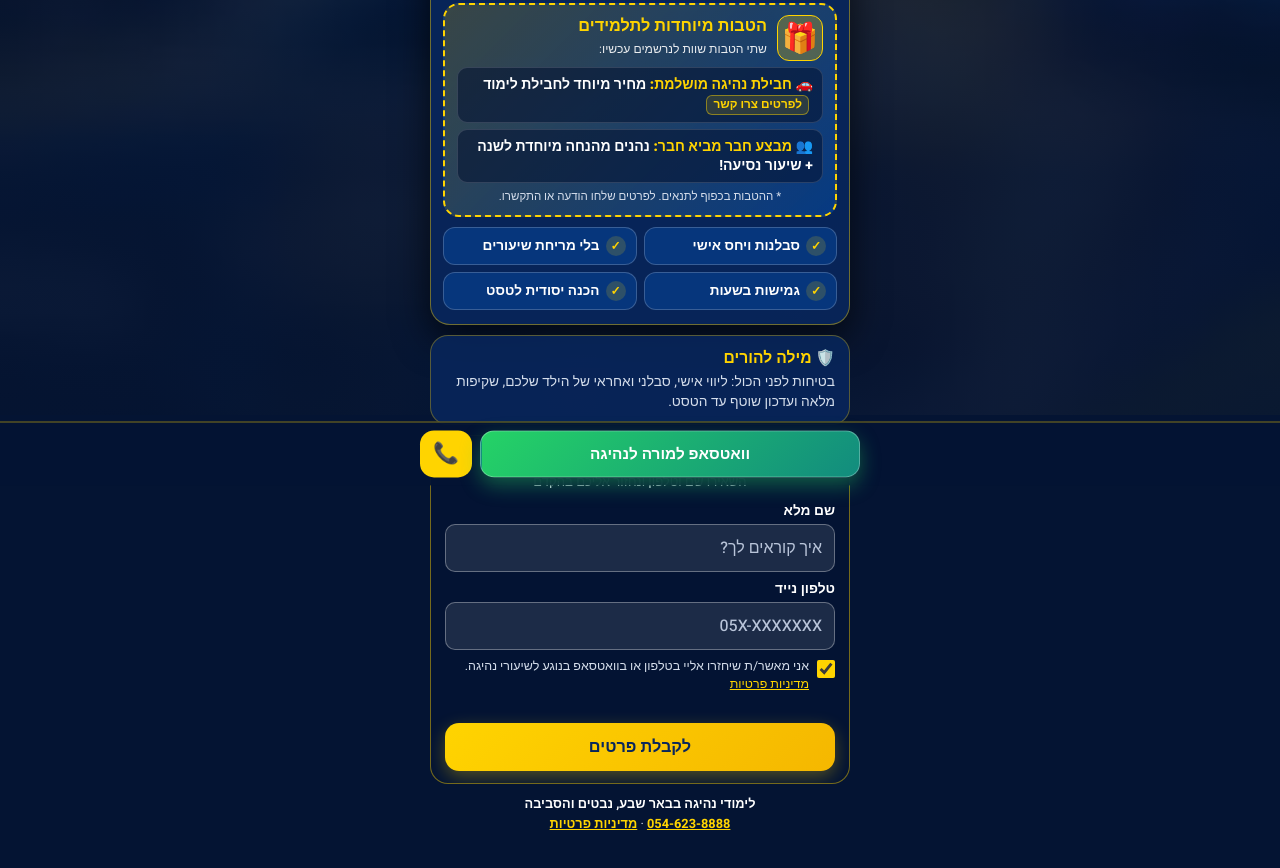
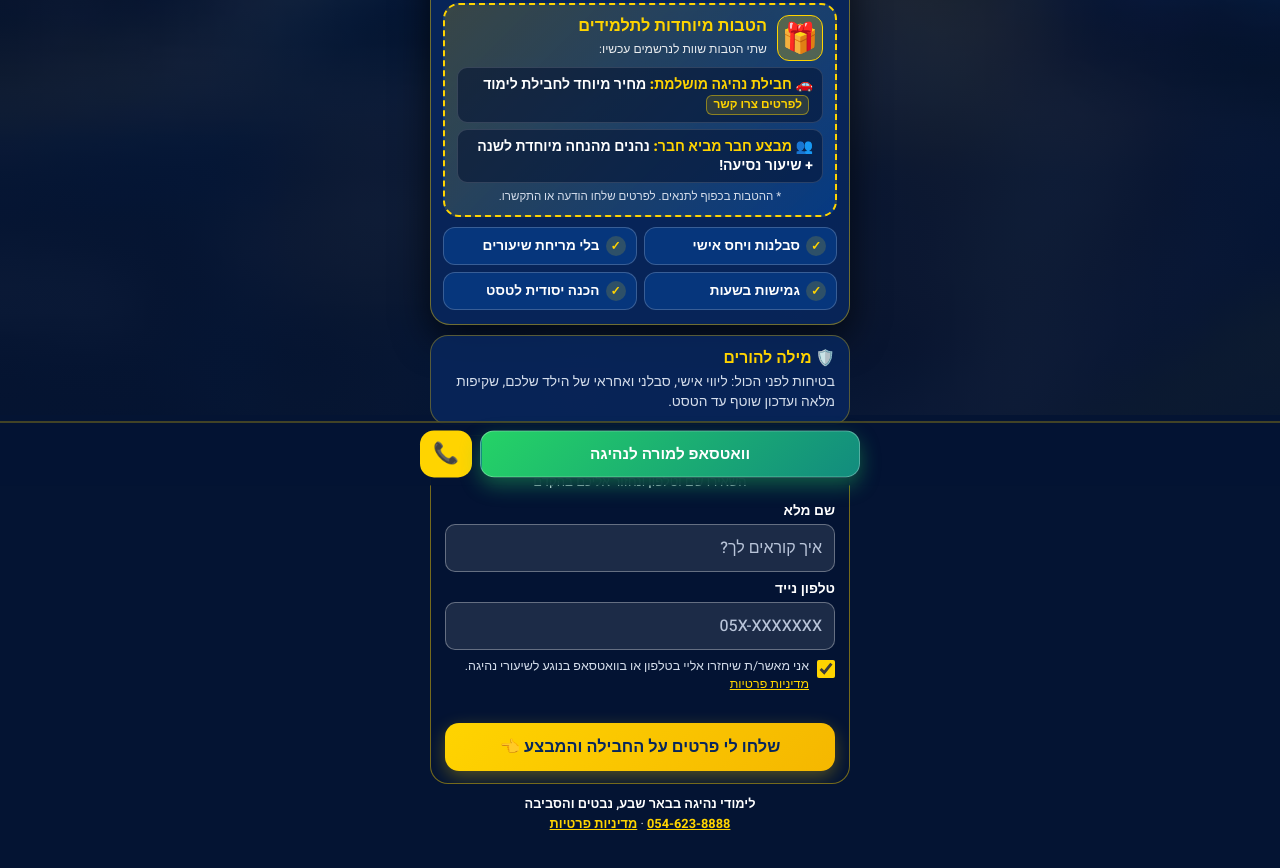
Before and after one commit to moran3030-tech/moran-driving-landing, a plain HTML site: page index.html in a window 1280 px wide. Shown: the part 385-1253 px from the top of the page. Drawn offline with Linux system fonts and the light colour scheme.

```diff
--- a/index.html
+++ b/index.html
@@ -380,7 +380,7 @@
           <span>אני מאשר/ת שיחזרו אליי בטלפון או בוואטסאפ בנוגע לשיעורי נהיגה. <a href="privacy.html" target="_blank" rel="noopener">מדיניות פרטיות</a></span>
         </label>
         <p class="error" id="formError" role="alert" aria-live="polite"></p>
-        <button type="submit" class="btn btn-yellow" id="submitBtn">לקבלת פרטים</button>
+        <button type="submit" class="btn btn-yellow" id="submitBtn">שלחו לי פרטים על החבילה והמבצע 👈</button>
       </form>
       <div class="thanks" id="thanks" aria-live="polite">
         <div class="tick" aria-hidden="true">✓</div>
```
